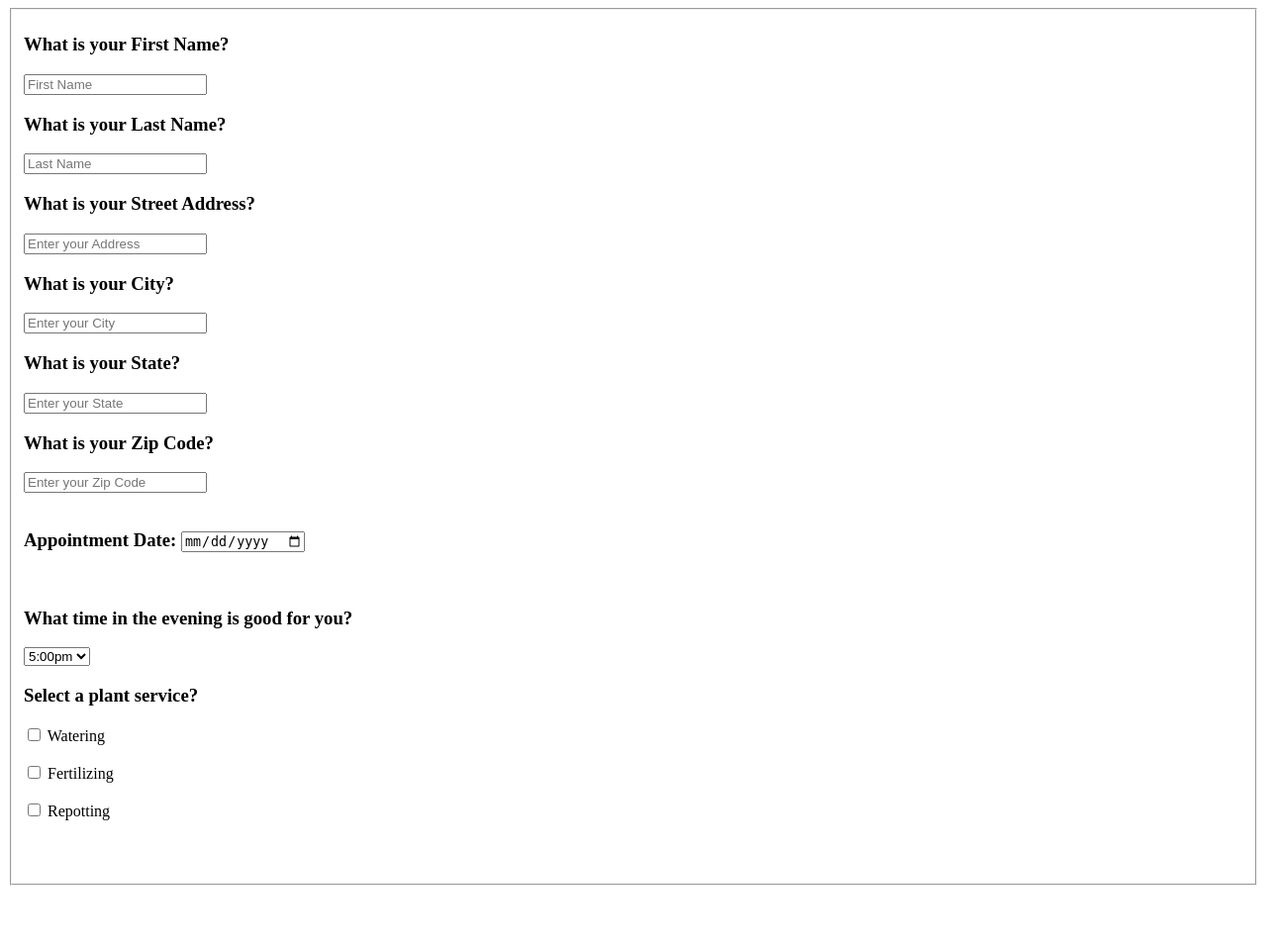
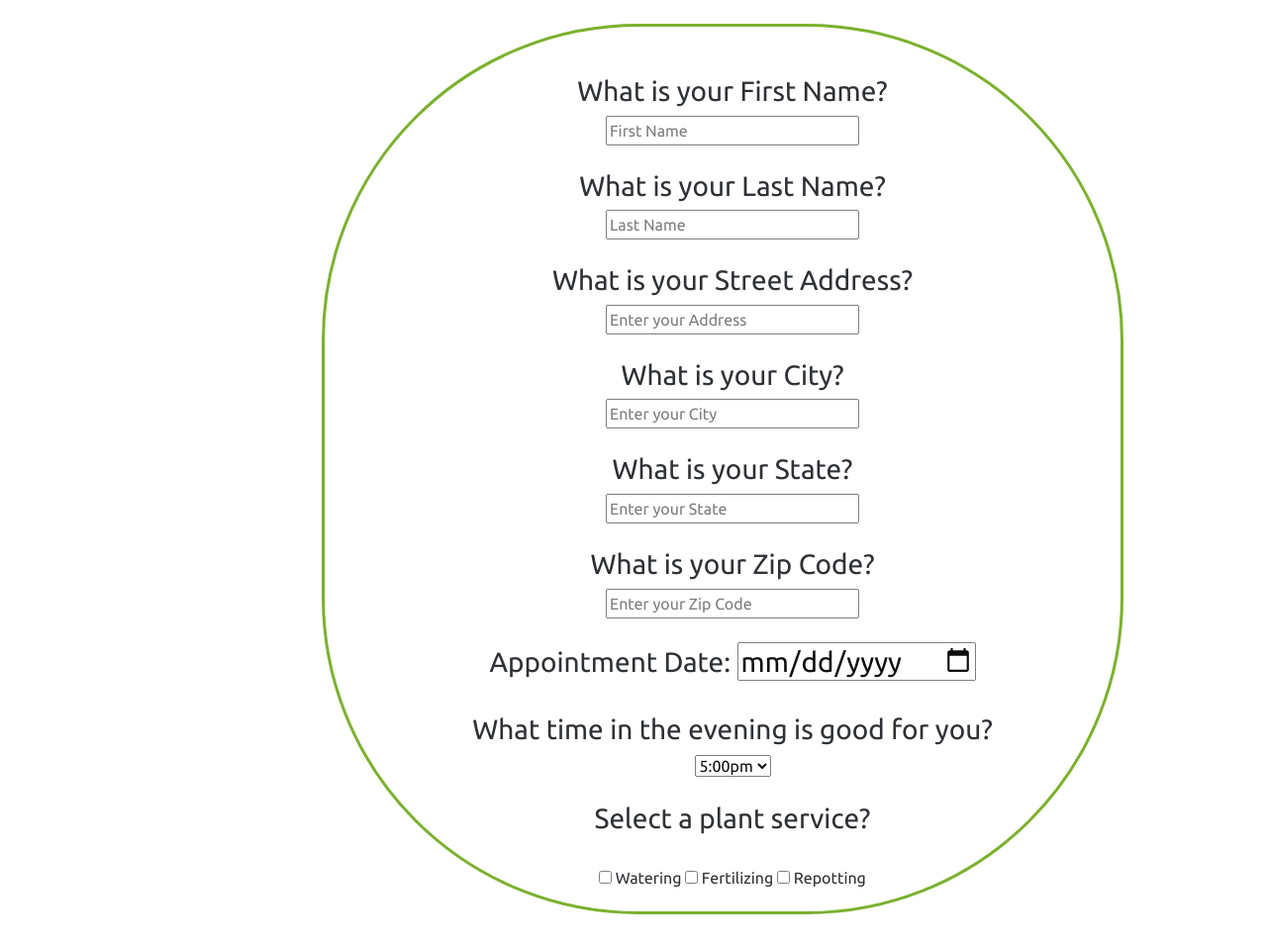
Before and after one commit to Jarquevious/greenthumbs, a Flask app: template templates/partials/form.html in a window 1280 px wide. Shown: the whole page at 99% size. Before the commit the page ends 895 px from the top, so only its background shows below. Run offline with Flask 2, Linux system fonts and the light colour scheme; the template is opened without the code that fills it, so the values that code supplies are empty; some libraries are stand-ins or nearby versions.

Commit message:
crud works

```diff
--- a/app.py
+++ b/app.py
@@ -14,7 +14,7 @@ client = MongoClient(host=f'{host}?retryWrites=false')
 db = client.Greenthumbs
 appointments = db.appointments
 
-app = Flask(__name__)
+app = Flask(__name__, static_folder="static", template_folder="templates")
 
 @app.route('/')
 def index():
@@ -39,7 +39,7 @@ def submit_appointment():
        'state':request.form.get('state'),
        'zipcode':request.form.get('zipcode'),
        'bday':request.form.get('bday'),
-       'service':request.form.get('service'),
+       'service':request.form.getlist('service'),
        'time':request.form.get('time'),
     }
 
--- a/static/css/styles.css
+++ b/static/css/styles.css
@@ -1,6 +1,6 @@
 .button-container {
     float: right;
-    margin-top: 20px;
+    margin-top: -60px;
     margin-right: 20px;
 }
 
@@ -44,22 +44,19 @@
     color: white;
     opacity: 80%;
     margin: 3px;
-    height:50px;
-    width: 200px;
+    height:60px;
+    width: 350px;
     text-align: center ;
-    font-weight: bold;
-    font-size: large;
+    font-weight: bolder;
+    font-size: xx-large;
     text-decoration: underline;
-    line-height: 50px;
+    line-height: 55px;
 
  }
 
  .logo {
     font-family: 'Ubuntu', sans-serif;
-    /* position: absolute;
-    width: 357px;
-    height: 66px;
-    left: 36px; */
+    background-color: white;
     top: calc(50% - 66px/2 - 963.5px);
 
 /* ss */
@@ -74,8 +71,37 @@
 
  }
 
+ .ddd {
+     text-align: center;
 
-.book_appoinment {
+     border: 3px solid #73AD21;
+     font-family: Ubuntu;
 
-    background-color: chartreuse;
+
+ }
+
+
+
+.fortune {
+    width: 810px;
+    height: 900px;
+    background-color: white;
+    text-align: center;
+    border: 3px solid #73AD21;
+    opacity: .94;
+    padding-left: 20px;
+    font-family: Ubuntu;
+    border-radius: 20rem;
 }
+
+.love {
+    color:white;
+    background-color: green;
+    border-radius: 35rem;
+
+}
+
+.show {
+    text-align: center;
+    background-repeat: no-repeat;
+}
--- a/templates/index.html
+++ b/templates/index.html
@@ -24,7 +24,7 @@
         <!-- footer  -->
         <!-- Footer -->
   <div class ="footer">
-  <footer class="page-footer font-small bg-success pt-4 " >
+  <footer class="page-footer font-small bg-warning pt-4 " >
 
     <!-- Footer Links -->
     <div class="container-fluid text-center text-md-left">
--- a/templates/partials/form.html
+++ b/templates/partials/form.html
@@ -1,22 +1,24 @@
 
+{% extends 'base.html' %}
 
 {% block content %}
-
- <fieldset>
+<br>
+<div class="fortune" style="position: relative; left:325px"> <br>
+ <fieldset><br>
     <h3>What is your First Name?</h3>
-    <input type='text' name='firstname' placeholder="First Name" value="{{ appointment.firstname }}">
+    <input type='text' name='firstname' placeholder="First Name" value="{{ appointment.firstname }}"><br><br>
 
     <h3>What is your Last Name?</h3>
-    <input type='text' name='lastname' placeholder="Last Name" value="{{ appointment.lastname }}" >
+    <input type='text' name='lastname' placeholder="Last Name" value="{{ appointment.lastname }}"><br><br>
 
     <h3>What is your Street Address?</h3>
-    <input type='text' name='address' placeholder="Enter your Address" value="{{ appointment.address }}">
+    <input type='text' name='address' placeholder="Enter your Address" value="{{ appointment.address }}"><br><br>
 
     <h3>What is your City?</h3>
-    <input type='text' name='city' placeholder="Enter your City" value="{{ appointment.city }}">
+    <input type='text' name='city' placeholder="Enter your City" value="{{ appointment.city }}"><br><br>
 
     <h3>What is your State?</h3>
-    <input type='text' name='state' placeholder="Enter your State" value="{{ appointment.state }}">
+    <input type='text' name='state' placeholder="Enter your State" value="{{ appointment.state }}"><br><br>
 
     <h3>What is your Zip Code?</h3>
     <input type='text' name='zipcode' placeholder="Enter your Zip Code" value="{{ appointment.zipcode }}">
@@ -32,12 +34,12 @@
     <option value="5:30pm">5:30pm</option>
     <option value="6:00pm">6:00pm</option>
     <option value="6:30pm">6:30pm</option>
-    </select>
-    <br>
+    </select><br>
+
 
     <!--User Can Select a Service-->
-    <h3>Select a plant service?</h3>
-    <label class="checkbox-inline">
+    <br><h3>Select a plant service?</h3>
+    <label class="checkbox-inline"><br>
     <input type="checkbox" id="watering" name="service" value="Watering"> Watering<br><br>
     </label>
 
@@ -50,4 +52,5 @@
     </label><br><br>
 
 </fieldset>
+</div>
 {% endblock %}
```
Also changed, not shown: templates/appointment_show.html (+5 -3 lines), templates/book_appointment.html (+100 -5 lines).
